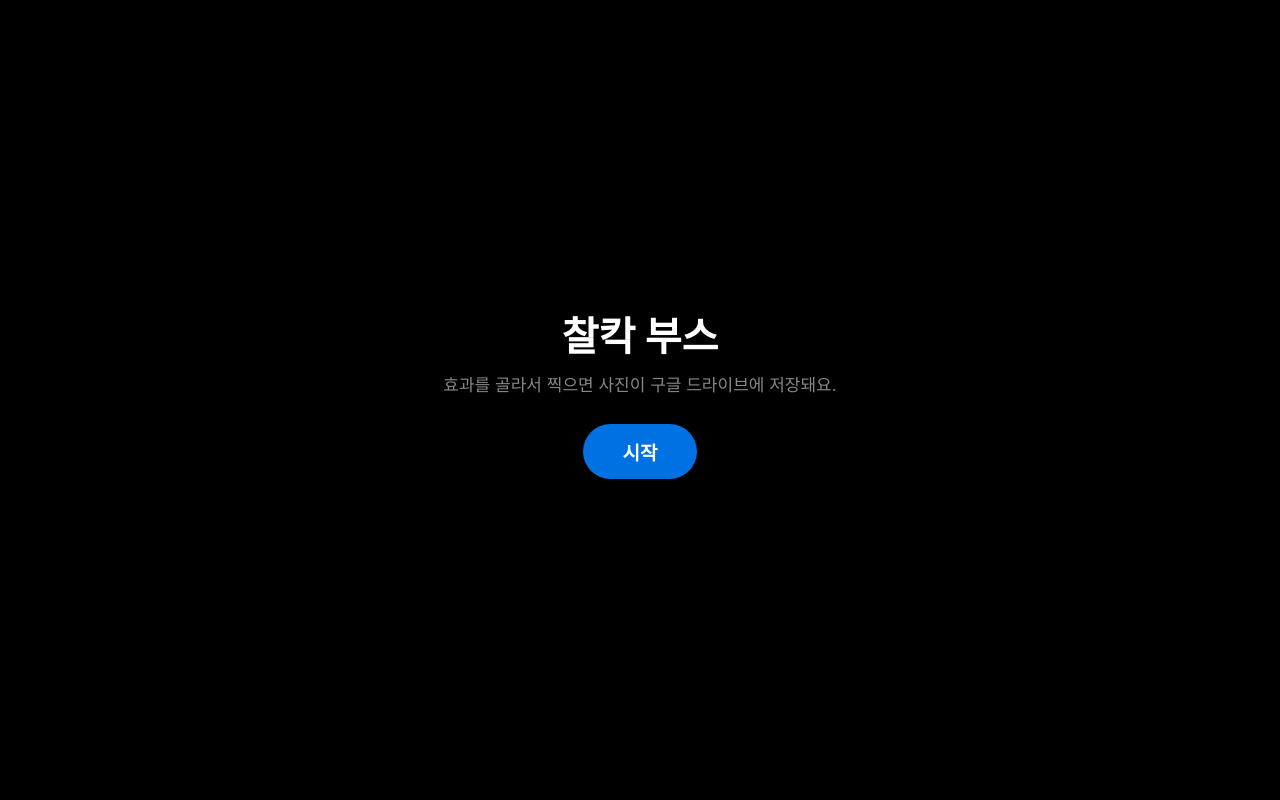
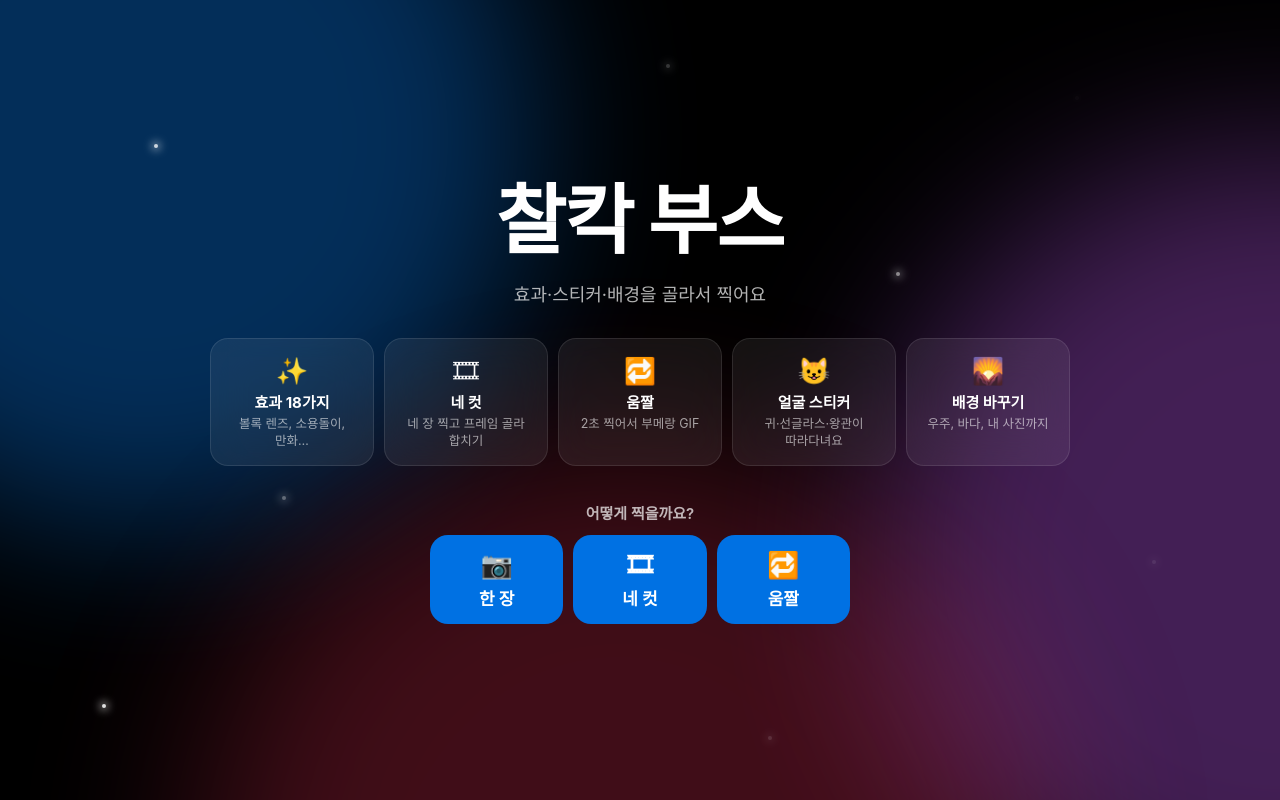
Before and after one commit to vietnamjoon-lgtm/camera-site, a plain HTML site: page photobooth/index.html in a window 1280 px wide. Drawn offline with Linux system fonts and the light colour scheme.

Commit message:
Add entry screen with feature cards and per-mode start buttons
Co-Authored-By: Claude Opus 5.5 <noreply@anthropic.com>

```diff
--- a/photobooth/app.js
+++ b/photobooth/app.js
@@ -494,11 +494,16 @@ $("colors").replaceChildren(
 
 // ---------- 시작 ----------
 
-async function start() {
-  const startButton = $("start");
-  startButton.disabled = true;
-  startButton.textContent = "카메라 켜는 중…";
+// 입장 화면에서 누른 모드로 카메라를 켠다
+async function start(startMode = mode) {
+  const buttons = [...$("start-buttons").children];
+  const pressed = buttons.find((b) => b.dataset.mode === startMode);
+  const name = pressed.lastElementChild;
+  const original = name.textContent;
+  for (const b of buttons) b.disabled = true;
+  name.textContent = "켜는 중…";
   $("error").textContent = "";
+  mode = startMode;
   try {
     // 아이폰은 버튼을 누른 순간에만 소리를 켤 수 있다
     const Ctx = window.AudioContext || window.webkitAudioContext;
@@ -532,12 +537,12 @@ async function start() {
     console.error(err);
     $("error").textContent =
       err.name === "NotAllowedError" ? "⚠️ 카메라 권한을 허용해 주세요" : `⚠️ ${err.message}`;
-    startButton.disabled = false;
-    startButton.textContent = "다시 시작";
+    for (const b of buttons) b.disabled = false;
+    name.textContent = original;
   }
 }
 
-$("start").addEventListener("click", start);
+for (const b of $("start-buttons").children) b.addEventListener("click", () => start(b.dataset.mode));
 $("shutter").addEventListener("click", shoot);
 $("effects").addEventListener("click", () => openGrid(Math.floor(EFFECTS.findIndex((fx) => fx.id === current) / PAGE_SIZE)));
 $("prev").addEventListener("click", () => openGrid(gridPage - 1));
--- a/photobooth/index.html
+++ b/photobooth/index.html
@@ -21,11 +21,40 @@
   <div id="countdown" class="hidden"></div>
   <div id="flash"></div>
 
+  <!-- 입장 화면: 기능 소개 + 모드를 골라서 바로 시작 -->
   <div id="start-screen">
-    <h1>찰칵 부스</h1>
-    <p>효과를 골라서 찍으면 사진이 구글 드라이브에 저장돼요.</p>
-    <button id="start" type="button">시작</button>
-    <p id="error"></p>
+    <div class="aurora" aria-hidden="true"><i></i><i></i><i></i></div>
+    <div class="sparkles" aria-hidden="true">
+      <i style="--x: 12%; --y: 18%; --d: 0s"></i>
+      <i style="--x: 84%; --y: 12%; --d: 1.2s"></i>
+      <i style="--x: 70%; --y: 34%; --d: 2.4s"></i>
+      <i style="--x: 22%; --y: 62%; --d: 0.6s"></i>
+      <i style="--x: 90%; --y: 70%; --d: 1.8s"></i>
+      <i style="--x: 8%; --y: 88%; --d: 3s"></i>
+      <i style="--x: 52%; --y: 8%; --d: 2s"></i>
+      <i style="--x: 60%; --y: 92%; --d: 0.9s"></i>
+    </div>
+
+    <main class="intro">
+      <h1 class="title">찰칵 부스</h1>
+      <p class="tagline">효과·스티커·배경을 골라서 찍어요</p>
+
+      <ul class="features">
+        <li><span class="icon">✨</span><b>효과 18가지</b><span>볼록 렌즈, 소용돌이, 만화…</span></li>
+        <li><span class="icon">🎞</span><b>네 컷</b><span>네 장 찍고 프레임 골라 합치기</span></li>
+        <li><span class="icon">🔁</span><b>움짤</b><span>2초 찍어서 부메랑 GIF</span></li>
+        <li><span class="icon">😺</span><b>얼굴 스티커</b><span>귀·선글라스·왕관이 따라다녀요</span></li>
+        <li><span class="icon">🌄</span><b>배경 바꾸기</b><span>우주, 바다, 내 사진까지</span></li>
+      </ul>
+
+      <p class="start-hint">어떻게 찍을까요?</p>
+      <div id="start-buttons" role="group" aria-label="찍는 방식 골라서 시작">
+        <button type="button" data-mode="single"><span class="icon">📷</span><span>한 장</span></button>
+        <button type="button" data-mode="four"><span class="icon">🎞</span><span>네 컷</span></button>
+        <button type="button" data-mode="boomerang"><span class="icon">🔁</span><span>움짤</span></button>
+      </div>
+      <p id="error"></p>
+    </main>
   </div>
 
   <div id="mode" class="hidden" role="group" aria-label="찍는 방식">
--- a/photobooth/style.css
+++ b/photobooth/style.css
@@ -50,52 +50,245 @@ button {
 
 /* ----- 시작 화면 ----- */
 
+/* 작은 화면에서는 위아래로 넘겨 볼 수 있게 */
 #start-screen {
   position: fixed;
   inset: 0;
+  overflow-x: hidden;
+  overflow-y: auto;
+  text-align: center;
+  background: #000;
+}
+
+/* 뒤에서 천천히 움직이는 흐릿한 빛 */
+.aurora {
+  position: fixed;
+  inset: 0;
+  overflow: hidden;
+  pointer-events: none;
+}
+
+.aurora i {
+  position: absolute;
+  width: 60vmax;
+  height: 60vmax;
+  border-radius: 50%;
+  filter: blur(80px);
+  opacity: 0.35;
+  animation: drift 22s ease-in-out infinite alternate;
+}
+
+.aurora i:nth-child(1) {
+  left: -20vmax;
+  top: -20vmax;
+  background: #0a84ff;
+}
+
+.aurora i:nth-child(2) {
+  right: -25vmax;
+  top: 10vmax;
+  background: #bf5af2;
+  animation-duration: 28s;
+  animation-delay: -8s;
+}
+
+.aurora i:nth-child(3) {
+  left: 10vmax;
+  bottom: -30vmax;
+  background: #ff375f;
+  opacity: 0.25;
+  animation-duration: 34s;
+  animation-delay: -16s;
+}
+
+@keyframes drift {
+  to {
+    transform: translate(12vmax, 8vmax) scale(1.15);
+  }
+}
+
+.sparkles i {
+  position: fixed;
+  left: var(--x);
+  top: var(--y);
+  width: 4px;
+  height: 4px;
+  border-radius: 50%;
+  background: #fff;
+  box-shadow: 0 0 8px 2px rgba(255, 255, 255, 0.7);
+  opacity: 0;
+  animation: twinkle 3.6s ease-in-out var(--d) infinite;
+}
+
+@keyframes twinkle {
+  50% {
+    opacity: 0.9;
+  }
+}
+
+.intro {
+  position: relative;
+  min-height: 100%;
+  max-width: 920px;
+  margin: 0 auto;
   display: flex;
   flex-direction: column;
   align-items: center;
   justify-content: center;
-  padding: 0 16px;
-  text-align: center;
-  background: #000;
+  padding: calc(env(safe-area-inset-top, 0px) + 32px) 16px calc(env(safe-area-inset-bottom, 0px) + 32px);
 }
 
-#start-screen h1 {
-  margin: 0 0 8px;
+/* 제목 위로 빛이 한 번씩 지나간다 */
+.title {
+  margin: 0;
   font-family: var(--display);
-  font-size: 40px;
-  font-weight: 700;
+  font-size: clamp(40px, min(12vw, 13vh), 76px);
+  font-weight: 800;
+  letter-spacing: -0.02em;
+  background: linear-gradient(100deg, #fff 40%, #a8d4ff 50%, #fff 60%) 0 0 / 300% 100%;
+  -webkit-background-clip: text;
+  background-clip: text;
+  color: transparent;
+  animation: shine 5s ease-in-out infinite;
 }
 
-#start-screen p {
-  margin: 0;
-  color: var(--faint);
-  font-size: 17px;
+@keyframes shine {
+  0%,
+  40% {
+    background-position: 100% 0;
+  }
+  100% {
+    background-position: 0 0;
+  }
 }
 
-#start {
-  margin-top: 28px;
-  border-radius: 999px;
-  padding: 14px 40px;
-  font-size: 19px;
-  font-weight: 600;
-  background: var(--blue);
+.tagline {
+  margin: 10px 0 0;
+  color: rgba(255, 255, 255, 0.7);
+  font-size: 18px;
 }
 
-#start:hover {
+.features {
+  list-style: none;
+  margin: 32px 0 0;
+  padding: 0;
+  display: flex;
+  flex-wrap: wrap;
+  justify-content: center;
+  gap: 10px;
+}
+
+.features li {
+  width: 164px;
+  display: flex;
+  flex-direction: column;
+  align-items: center;
+  gap: 4px;
+  padding: 16px 10px;
+  border-radius: 18px;
+  background: rgba(255, 255, 255, 0.07);
+  border: 1px solid rgba(255, 255, 255, 0.1);
+  -webkit-backdrop-filter: blur(20px);
+  backdrop-filter: blur(20px);
+}
+
+.features .icon {
+  font-size: 26px;
+  line-height: 1.2;
+}
+
+.features b {
+  font-size: 15px;
+}
+
+.features span:last-child {
+  color: rgba(255, 255, 255, 0.6);
+  font-size: 12.5px;
+  line-height: 1.35;
+}
+
+.start-hint {
+  margin: 36px 0 12px;
+  color: rgba(255, 255, 255, 0.7);
+  font-size: 15px;
+  font-weight: 600;
+}
+
+#start-buttons {
+  display: flex;
+  gap: 10px;
+  width: min(420px, 100%);
+}
+
+#start-buttons button {
+  flex: 1;
+  display: flex;
+  flex-direction: column;
+  align-items: center;
+  gap: 4px;
+  padding: 14px 0;
+  border-radius: 18px;
+  font-size: 17px;
+  font-weight: 700;
+  background: var(--blue);
+  transition: transform 0.1s, background 0.15s;
+}
+
+#start-buttons .icon {
+  font-size: 26px;
+  line-height: 1.2;
+}
+
+#start-buttons button:hover {
   background: var(--blue-hover);
 }
 
-#start:disabled {
+#start-buttons button:active {
+  transform: scale(0.96);
+}
+
+#start-buttons button:disabled {
   opacity: 0.5;
   cursor: default;
 }
 
 #error {
-  margin-top: 16px !important;
-  color: var(--red) !important;
+  margin: 16px 0 0;
+  color: #ff6961;
+  font-size: 15px;
+}
+
+/* 키가 작은 화면(아이폰 SE, 가로로 든 폰)에서는 설명을 빼서 시작 버튼까지 한 화면에 */
+@media (max-height: 740px) {
+  .features {
+    margin-top: 20px;
+  }
+
+  .features li {
+    width: 108px;
+    padding: 10px 6px;
+  }
+
+  .features span:last-child {
+    display: none;
+  }
+
+  .start-hint {
+    margin-top: 20px;
+  }
+}
+
+/* 화면 움직임 줄이기를 켠 기기에서는 멈춰 둔다 */
+@media (prefers-reduced-motion: reduce) {
+  .aurora i,
+  .sparkles i,
+  .title {
+    animation: none;
+  }
+
+  .sparkles i {
+    opacity: 0.6;
+  }
 }
 
 /* ----- 아래 막대 (효과 · 셔터 · 방금 찍은 사진) ----- */
```
